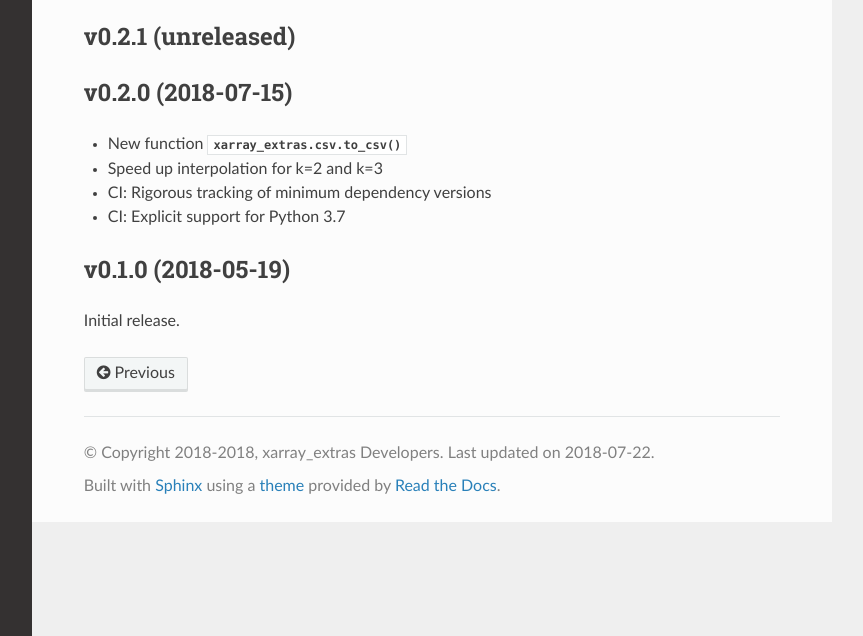
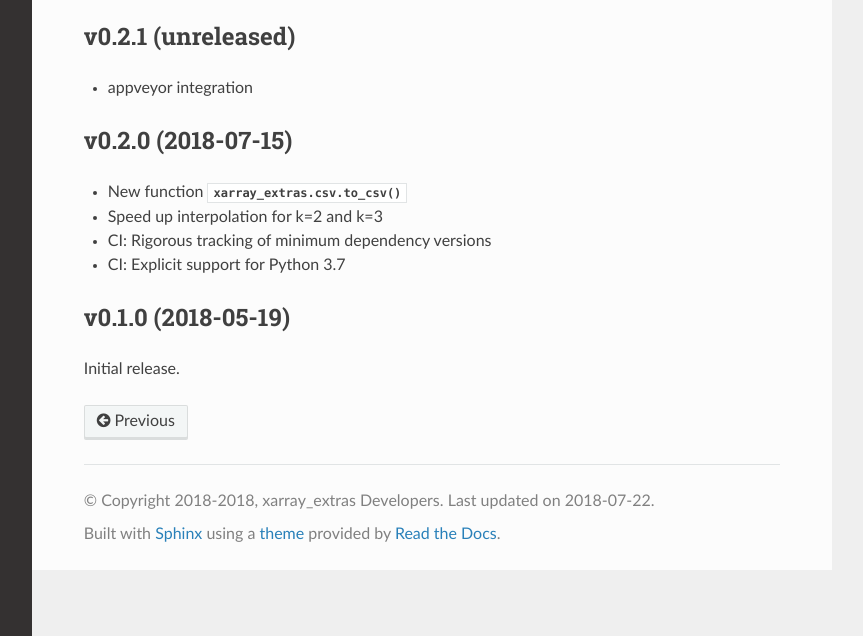
Before and after one commit to crusaderky/xarray_extras, a Sphinx documentation site: the page built from doc/whats-new.rst, in a window 1280 px wide, cut to the strip 264-900 px from the top of the page. Shown: the whole strip, without its empty margins (268-1131 px from the left). Built offline with Sphinx 7.4.7 and the Read the Docs theme 2.0.0, drawn with Linux system fonts in a browser that asks for light colours; pages that are not in the unit, such as notebooks, are missing from menus; the version number could not be read and is left out.

Commit message:
AppVeyor integration

```diff
--- a/doc/whats-new.rst
+++ b/doc/whats-new.rst
@@ -16,7 +16,7 @@ What's New
 v0.2.1 (unreleased)
 -------------------
 
-
+- appveyor integration
 
 v0.2.0 (2018-07-15)
 -------------------
```
Also changed, not shown: 2 other files.
